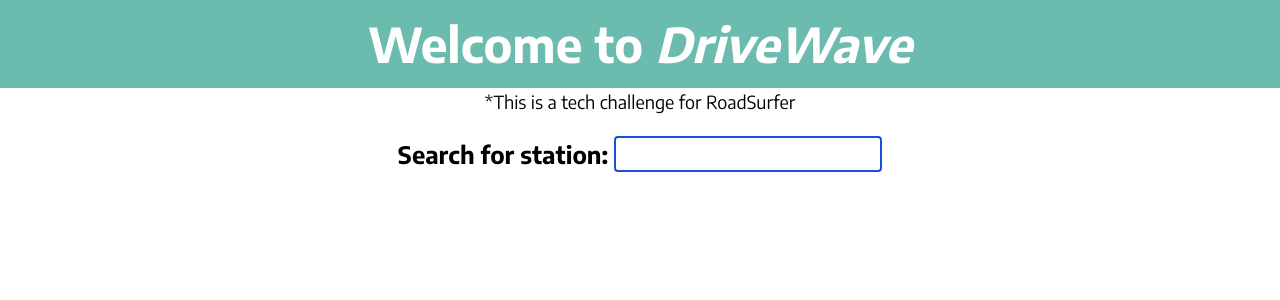
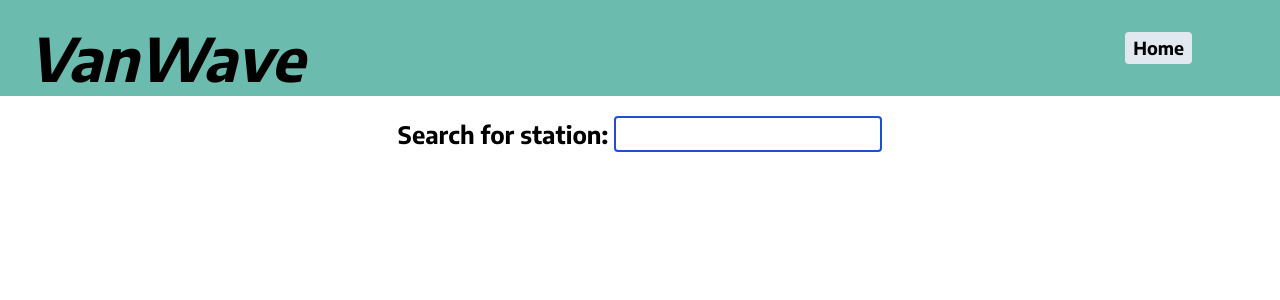
Before and after one commit to roxgiba/drive_wave, a Vue app: page / in a window 1280 px wide. Shown: the top 300 px of the page. Built offline with nearby package versions, Linux system fonts and the light colour scheme.

Commit message:
main js updating

```diff
--- a/src/App.vue
+++ b/src/App.vue
@@ -1,15 +1,21 @@
 <template>
-  <header>
-    <h1 className="text-3xl font-bold md:text-5xl bg-[#6bbbae] p-5 text-white">
-      Welcome to <span class="italic">DriveWave</span>
-    </h1>
-    <h4 className="text-sm md:text-lg">*This is a tech challenge for RoadSurfer</h4>
+  <header class="w-full h-24 text-center bg-[#6bbbae] p-2 flex justify-between">
+    <h1 className="text-4xl font-bold md:text-6xl p-5 italic">VanWave</h1>
+
+    <button
+      class="font-semibold text-lg pl-2 pr-2 md:2xl cursor-pointer hover:text-blue-800 bg-slate-200 h-8 place-self-center md:mr-20 rounded"
+      @click="resetPage"
+    >
+      Home
+    </button>
   </header>
 
   <main>
     <div class="text-center m-5">
       <AutoComplete @result-selected="selectResult" />
+      <div v-if="loading" class="text-2xl text-gray-500">Loading...</div>
       <WeekView
+        v-else
         :selectedStation="selectedStation"
         :weekDays="weekDays"
         :bookings="bookings"
@@ -30,6 +36,8 @@
 import WeekView from './components/WeekView.vue'
 import BookingDetailModal from './components/BookingDetailModal.vue'
 
+import axios from 'axios'
+
 export default {
   components: {
     AutoComplete,
@@ -45,23 +53,28 @@
       bookings: [],
       weekDays: ['Sun', 'Mon', 'Tue', 'Wed', 'Thu', 'Fri', 'Sat'],
       selectedDay: null,
-      selectedBooking: null
+      selectedBooking: null,
+      loading: false
     }
   },
 
   methods: {
     selectResult(result) {
       this.selectedStation = result
+      this.loading = true
 
       const apiBooking = `https://605c94c36d85de00170da8b4.mockapi.io/stations/${result.id}/bookings`
 
-      fetch(apiBooking)
-        .then((response) => response.json())
-        .then((data) => {
-          this.bookings = data
+      axios
+        .get(apiBooking)
+        .then((response) => {
+          this.bookings = response.data
         })
         .catch((error) => {
           console.log('Error fetching booking:', error)
+        })
+        .finally(() => {
+          this.loading = false
         })
 
       this.$emit('result-selected', result)
@@ -74,6 +87,17 @@
 
     closeBookingDetails() {
       this.selectedBooking = null
+    },
+    resetPage() {
+      ;(this.inputValue = ''),
+        (this.results = []),
+        (this.showResults = false),
+        (this.selectedStation = null),
+        (this.bookings = []),
+        (this.weekDays = ['Sun', 'Mon', 'Tue', 'Wed', 'Thu', 'Fri', 'Sat']),
+        (this.selectedDay = null),
+        (this.selectedBooking = null),
+        (this.loading = false)
     }
   }
 }
```
Also changed, not shown: src/main.js (+11 -1 lines).
